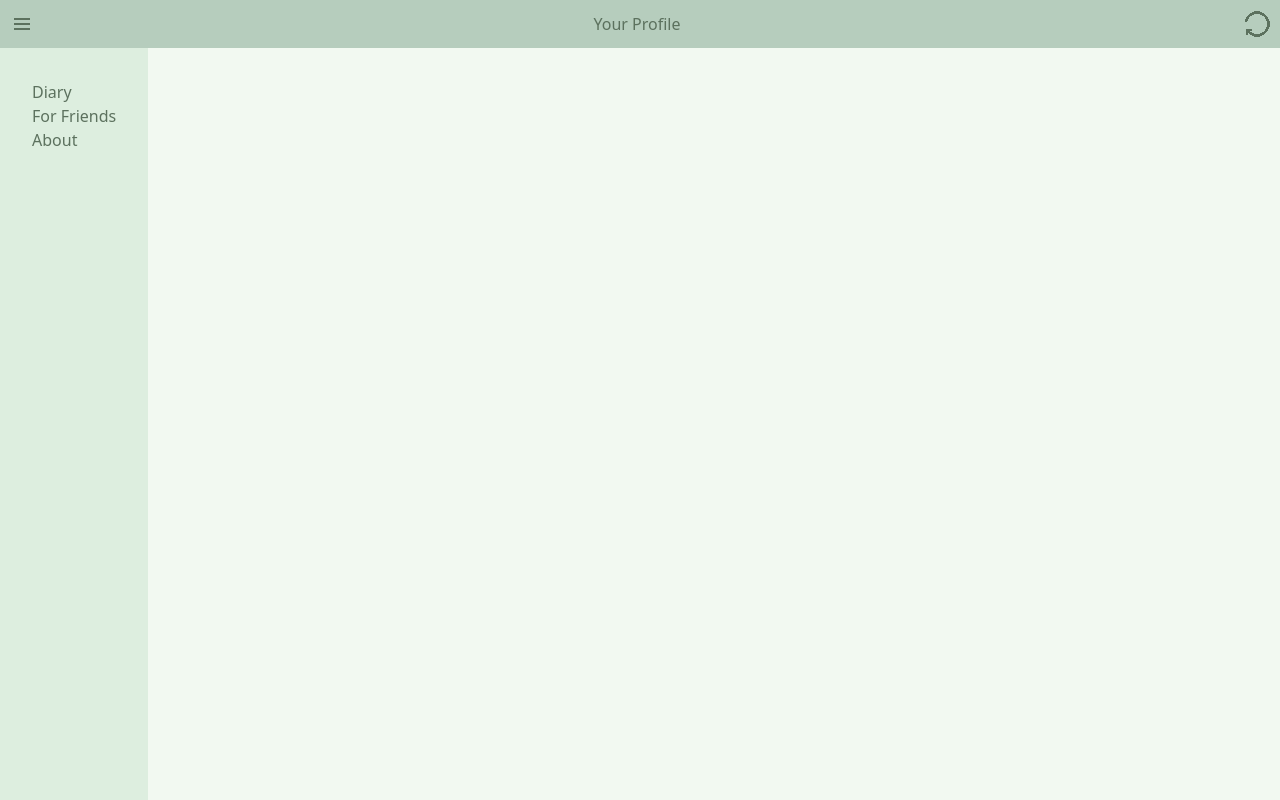
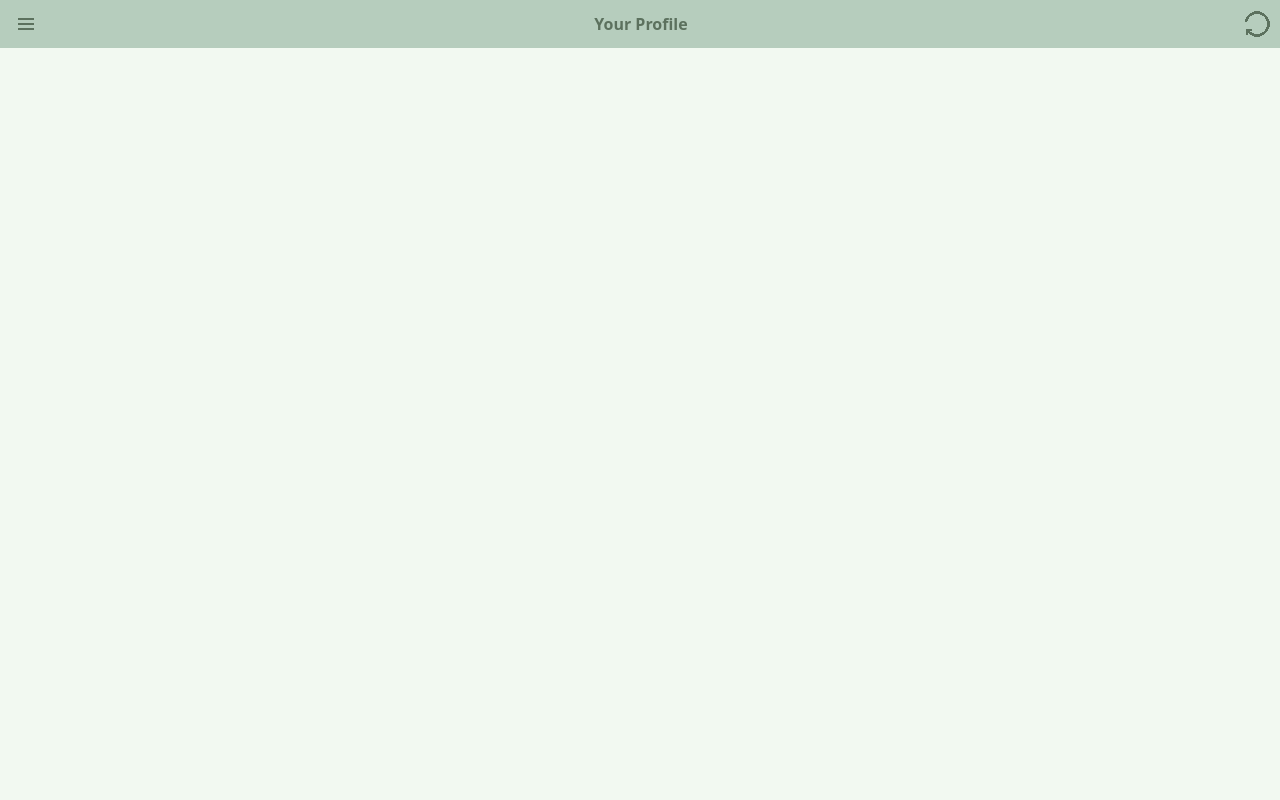
Before and after one commit to Sunrise443/ReviewsApp, a React (Vite) app in the folder frontend/: page /user in a window 1280 px wide. Built offline with nearby package versions, Linux system fonts and the light colour scheme.

Commit message:
Finished the slider (finally), done some more work on the content

```diff
--- a/frontend/src/components/Header.tsx
+++ b/frontend/src/components/Header.tsx
@@ -1,7 +1,7 @@
 import { useState } from "react"
 import { NavLink } from "react-router-dom"
 
-import { LeftSlider } from "../components/LeftSLider.tsx"
+import { LeftSlider } from "./LeftSLider"
 
 
 interface HeaderProps {
@@ -11,32 +11,21 @@ interface HeaderProps {
 
 export function Header ({
     text,
-    rightProfile = "/userbutton.png",
+    rightProfile = "/userbutton.png"
 }: HeaderProps) {
 
     const [isOpened, setIsOpened] = useState<boolean>(false)
-    const [sliderWidth, setSliderWidth] = useState<string>("w-0")
-
-    function openOnClick() {
-        setIsOpened(!isOpened)
-        console.log(isOpened)
-        if (isOpened==true) {
-            setSliderWidth("w-72")
-        } else {
-            setSliderWidth("w-0")
-        }
-    }
 
     return (
         <div>
-            <div className="flex h-12 justify-between items-center mx-auto bg-dark font-medium">
-                <button className="ml-3" onClick={openOnClick}><img src="/menu.png" alt="Menu Button" /></button>
+            <div className="flex h-12 justify-between items-center mx-auto bg-dark font-semibold">
+                <button className="p-1 ml-3" onClick={() => setIsOpened(!isOpened)}><img src="/menu.png" alt="Menu Button" /></button>
                 <div>{text}</div>
                 <NavLink to="/user" className="mr-2"><img src={rightProfile} alt="User Button" /></NavLink>
             </div>
             <div className="absolute">
-                <LeftSlider width={sliderWidth}/>
             </div>
+            <div className="truncate ease-in-out">{isOpened && <LeftSlider/>}</div>
         </div>
     )
 }
--- a/frontend/src/components/LeftSLider.tsx
+++ b/frontend/src/components/LeftSLider.tsx
@@ -1,19 +1,14 @@
 import { NavLink } from "react-router-dom"
 
-interface SliderProps {
-    width: string
-}
 
-export function LeftSlider ({
-    width,
-}: SliderProps) {
+export function LeftSlider (){
 
     return (
-        <div className="bg-light h-screen p-8 text-white" style={{ height: innerHeight - 48 , width: width}}>
-            <ul>
-                <li><NavLink to="/diary">Diary</NavLink></li>
-                <li><NavLink to='/friendsposts'>For Friends</NavLink></li>
-                <li><NavLink to="/">About</NavLink></li>
+        <div className="bg-light absolute h-screen w-72 text-white" style={{ height: innerHeight - 48}}>
+            <ul className="font-semibold ml-7 mt-8">
+                <li className="mb-3 px-3 py-2 rounded-full hover:bg-lighter w-min"><NavLink to="/diary">Diary</NavLink></li>
+                <li className="mb-3 px-3 py-2 rounded-full hover:bg-lighter w-min"><NavLink to='/friendsposts'>For Friends</NavLink></li>
+                <li className="mb-3 px-3 py-2 rounded-full hover:bg-lighter w-min"><NavLink to="/">About</NavLink></li>
             </ul>
         </div>
     )
--- a/frontend/src/pages/Diary.tsx
+++ b/frontend/src/pages/Diary.tsx
@@ -1,10 +1,15 @@
 import {Header} from "../components/Header.tsx"
+import { Post } from "../components/Post.tsx"
 
 export function Diary() {
     return (
         <div>
             <Header text="My diary"/>
-            <h1>Hellooooo it's my diary</h1>
+            <div>
+                <Post/>
+                <Post/>
+                <Post/>
+            </div>
         </div>
     )
 }
--- a/frontend/src/pages/Home.tsx
+++ b/frontend/src/pages/Home.tsx
@@ -1,4 +1,5 @@
-import {Header} from "../components/Header.tsx"
+import { Header } from "../components/Header.tsx";
+
 export function Home() {
     return (
         <div>
```
Also changed, not shown: frontend/src/components/Post.tsx (+10 -5 lines).
